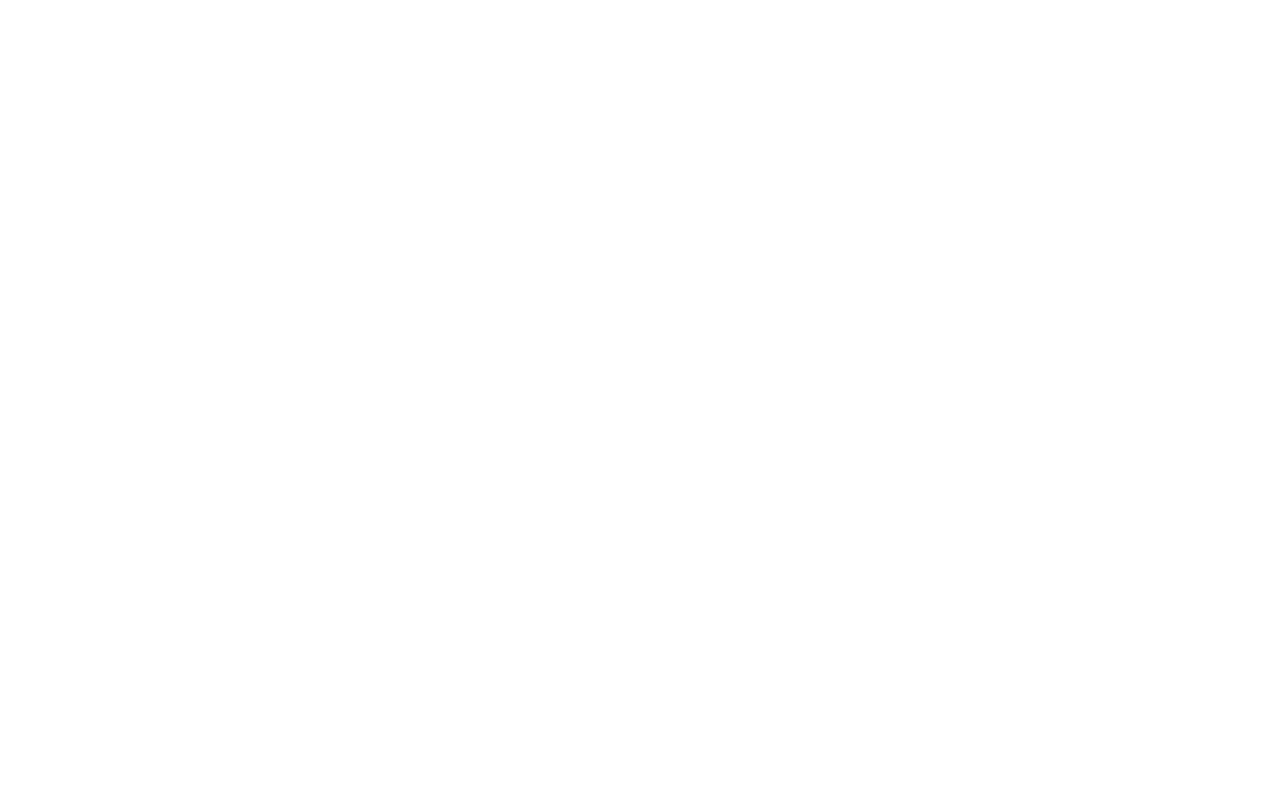
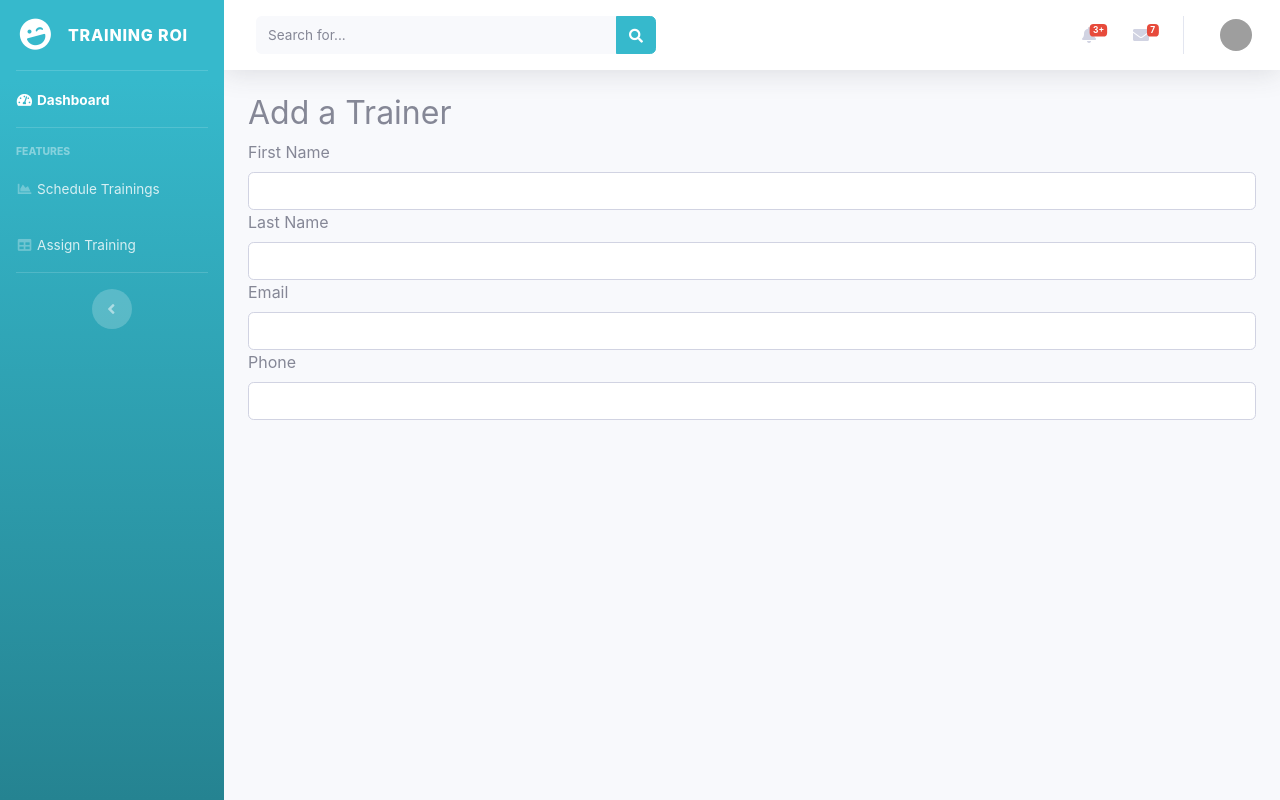
Before and after one commit to ghaffaru/training-roi, a Vue app: page /add-trainer in a window 1280 px wide. Built offline with nearby package versions, Linux system fonts and the light colour scheme; grey boxes are pictures that could not be loaded.

Commit message:
adding a training ui

```diff
--- a/package.json
+++ b/package.json
@@ -20,7 +20,8 @@
     "vue-router": "^3.2.0",
     "vuejs-datepicker": "^1.6.2",
     "vuelidate": "^0.7.5",
-    "vuex": "^3.4.0"
+    "vuex": "^3.4.0",
+    "vuex-persist": "^3.1.0"
   },
   "devDependencies": {
     "@vue/cli-plugin-babel": "~4.5.0",
--- a/src/components/dashboard/Aside.vue
+++ b/src/components/dashboard/Aside.vue
@@ -29,19 +29,19 @@
       </div>
 
       <!-- Nav Item - Pages Collapse Menu -->
-      <li class="nav-item">
-        <router-link class="nav-link collapsed" to="/create-training" data-toggle="collapse" aria-expanded="true" aria-controls="collapseTwo">
+      <li class="nav-item" v-if="getUserInfo.role == 'Training Manager'">
+        <router-link class="nav-link collapsed" to="/add-trainer" data-toggle="collapse" aria-expanded="true" aria-controls="collapseTwo">
           <i class="fas fa-fw fa-cog"></i>
-          <span>Create Training</span>
+          <span>Add Trainer</span>
         </router-link>
 
       </li>
 
       <!-- Nav Item - Utilities Collapse Menu -->
-      <li class="nav-item">
+      <li class="nav-item" v-if="getUserInfo.role == 'Training Manager'">
         <a class="nav-link collapsed" href="#" data-toggle="collapse" aria-expanded="true" aria-controls="collapseUtilities">
           <i class="fas fa-fw fa-wrench"></i>
-          <span>Set Expectations</span>
+          <span>Add Trainees Data</span>
         </a>
         <!-- <div id="collapseUtilities" class="collapse" aria-labelledby="headingUtilities" data-parent="#accordionSidebar">
           <div class="bg-white py-2 collapse-inner rounded">
@@ -63,10 +63,10 @@
       </div> -->
 
       <!-- Nav Item - Pages Collapse Menu -->
-      <li class="nav-item">
+      <li class="nav-item" v-if="getUserInfo.role == 'Training Manager'">
         <a class="nav-link collapsed" href="#" data-toggle="collapse" aria-expanded="true" aria-controls="collapsePages">
           <i class="fas fa-fw fa-folder"></i>
-          <span>Take Training</span>
+          <span>Create a Training</span>
         </a>
         <!-- <div id="collapsePages" class="collapse" aria-labelledby="headingPages" data-parent="#accordionSidebar">
           <div class="bg-white py-2 collapse-inner rounded">
@@ -109,7 +109,16 @@
 </template>
 
 <script>
+import { mapGetters } from "vuex";
 export default {
+  computed: {
+    ...mapGetters(['getUserInfo'])
+  },
+
+  mounted() {
+    console.log(this.getUserInfo);
+  }
+
 
 }
 </script>
--- a/src/components/dashboard/Toolbar.vue
+++ b/src/components/dashboard/Toolbar.vue
@@ -170,7 +170,7 @@
                   Activity Log
                 </a>
                 <div class="dropdown-divider"></div>
-                <a class="dropdown-item" href="#" data-toggle="modal" data-target="#logoutModal">
+                <a @click="logout" class="dropdown-item" href="#" data-toggle="modal" data-target="#logoutModal">
                   <i class="fas fa-sign-out-alt fa-sm fa-fw mr-2 text-gray-400"></i>
                   Logout
                 </a>
@@ -185,7 +185,13 @@
 
 <script>
 export default {
-
+    methods: {
+        logout() {
+            this.$store.dispatch('logoutUser').then(() => {
+                this.$router.push('/')
+            })
+        }
+    }
 }
 </script>
 
--- a/src/router/index.js
+++ b/src/router/index.js
@@ -5,6 +5,8 @@
 import Register from '../views/Register.vue'
 import Dashboard from '../views/dashboard/Dashboard.vue'
 import CreateTraining from '../views/dashboard/CreateTraining.vue'
+import AddTrainer from '../views/dashboard/AddTrainer.vue'
+
 
 Vue.use(VueRouter)
 
@@ -42,6 +44,11 @@
     path: '/create-training',
     name: 'CreateTraining',
     component: CreateTraining
+  },
+  {
+    path: '/add-trainer',
+    name: 'AddTrainer',
+    component: AddTrainer
   }
 ]
 
--- a/src/store/index.js
+++ b/src/store/index.js
@@ -1,22 +1,35 @@
 import Vue from 'vue'
 import Vuex from 'vuex'
-
+import VuexPersistence from 'vuex-persist'
 Vue.use(Vuex)
 
 export default new Vuex.Store({
   state: {
     user: {}
   },
+  getters: {
+    getUserInfo: state =>  {
+      return state.user
+    }
+  },
   mutations: {
     setUser(state, user) {
       state.user = user;
+    },
+    logoutUser(state) {
+      state.user = {}
     }
   },
   actions: {
     setUser({commit}, user) {
       commit('setUser', user);
+    },
+
+    logoutUser({commit}) {
+      commit('logoutUser')
     }
   },
   modules: {
-  }
+  },
+  plugins: [new VuexPersistence().plugin]
 })
--- a/src/views/Home.vue
+++ b/src/views/Home.vue
@@ -14,6 +14,12 @@
   components: {
     Navbar,
     Register
+  },
+
+  mounted() {
+    if (this.$store.state.user.userId) {
+      this.$router.push('/dashboard')
+    }
   }
 }
 </script>
--- a/src/views/Login.vue
+++ b/src/views/Login.vue
@@ -104,6 +104,11 @@
       }
     },
   },
+  mounted() {
+    if (this.$store.state.user.userId) {
+      this.$router.push('/dashboard')
+    }
+  }
 };
 </script>
 
--- a/src/views/Register.vue
+++ b/src/views/Register.vue
@@ -83,7 +83,7 @@
     </div> -->
     <br />
     <b-container>
-      <h2>Register</h2>
+      <h2>Register as Training Manager</h2>
       <b-form @submit.prevent="submit">
         <b-row>
           <b-col>
@@ -215,7 +215,7 @@
   },
   data() {
     return {
-      roles: [{value: 1, text: 'Trainer'}],
+      roles: [{value: 1, text: 'Training Manager'}],
       organizations: [{value: 1, text: 'Abeyie Studios'}],
       departments: [{value: 1, text: 'Createor cluv'}],
 
@@ -300,18 +300,23 @@
   },
 
   mounted() {
-    axios.get('https://troiapi.azurewebsites.net/api/TrainingROI/GetAllRoles')
-    .then(response => {
-      let roles = response.data;
-      roles.forEach(element => {
-        element.value = element.roleId
-        element.text = element.roleName
-      });
-      this.roles = roles
 
-    }).catch(err => {
-      console.log(err.response.data);
-    })
+    if (this.$store.state.user.userId) {
+      this.$router.push('/dashboard')
+    }
+
+    // axios.get('https://troiapi.azurewebsites.net/api/TrainingROI/GetAllRoles')
+    // .then(response => {
+    //   let roles = response.data;
+    //   roles.forEach(element => {
+    //     element.value = element.roleId
+    //     element.text = element.roleName
+    //   });
+    //   this.roles = roles
+
+    // }).catch(err => {
+    //   console.log(err.response.data);
+    // })
 
     axios.get('https://troiapi.azurewebsites.net/api/TrainingROI/GetAllCompany')
     .then(response => {
--- /dev/null
+++ b/src/views/dashboard/AddTrainer.vue
@@ -0,0 +1,52 @@
+<template>
+  <div>
+    <div id="wrapper">
+      <Aside />
+
+      <div id="content-wrapper" class="d-flex flex-column">
+        <div id="content">
+          <Toolbar />
+
+          <h2 class="ml-4">Add a Trainer</h2>
+
+          <b-form class="ml-4 mr-4">
+            <div>
+              <label for="firstName">First Name</label>
+              <b-form-input type="text"></b-form-input>
+            </div>
+
+             <div>
+              <label for="lastName">Last Name</label>
+              <b-form-input type="text"></b-form-input>
+            </div>
+
+             <div>
+              <label for="lastName">Email</label>
+              <b-form-input type="text"></b-form-input>
+            </div>
+
+             <div>
+              <label for="lastName">Phone</label>
+              <b-form-input type="number"></b-form-input>
+            </div>
+          </b-form>
+        </div>
+      </div>
+    </div>
+  </div>
+</template>
+
+<script>
+import Aside from "../../components/dashboard/Aside";
+import Toolbar from "../../components/dashboard/Toolbar";
+
+export default {
+  components: {
+    Aside,
+    Toolbar,
+  },
+};
+</script>
+
+<style>
+</style>
--- a/src/views/dashboard/Dashboard.vue
+++ b/src/views/dashboard/Dashboard.vue
@@ -101,7 +101,11 @@
     Graphs,
     Toolbar
   },
-
+  mounted() {
+    if (!this.$store.state.user.userId) {
+      this.$router.push('/')
+    }
+  }
 
 }
 
```
Also changed, not shown: 1 other file (tests, documents, lock files or other folders).
